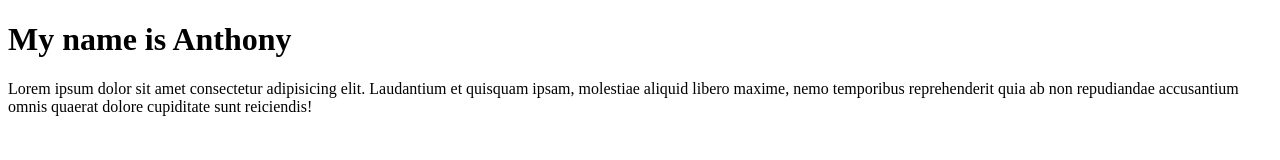
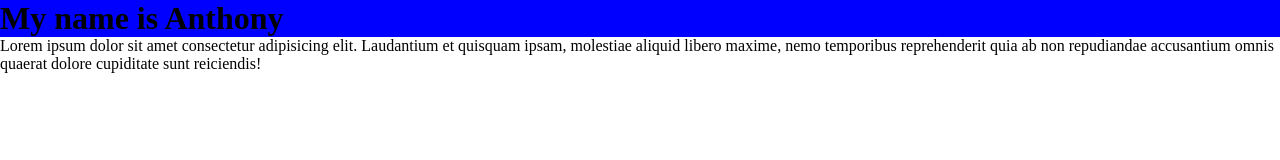
Before and after one commit to Onyema512/Anthony-Onyema, a website: page index.html in a window 1280 px wide. Drawn offline with Linux system fonts and the light colour scheme.

Commit message:
Added background color o h1

```diff
--- a/index.css
+++ b/index.css
@@ -0,0 +1,8 @@
+ *{
+  padding: 0;
+  margin: 0;
+  box-sizing: border-box;
+}
+h1{
+    background-color: blue;
+}
--- a/index.html
+++ b/index.html
@@ -4,6 +4,7 @@
     <meta charset="UTF-8">
     <meta name="viewport" content="width=device-width, initial-scale=1.0">
     <title>Anthony Onyema</title>
+        <link rel="stylesheet" href="index.css">
 </head>
 <body>
     <h1>My name is Anthony</h1>
```
